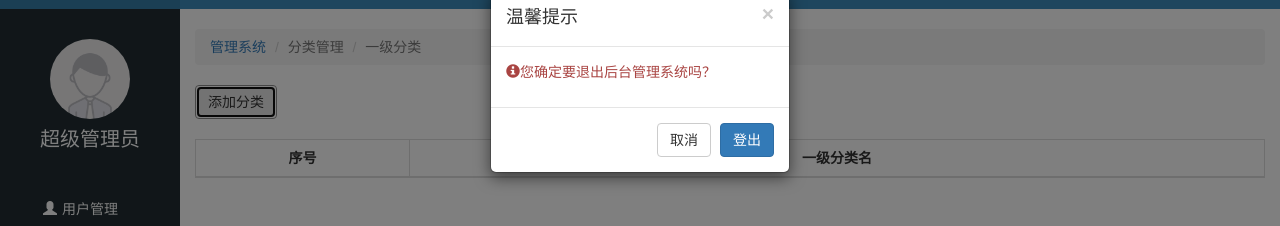
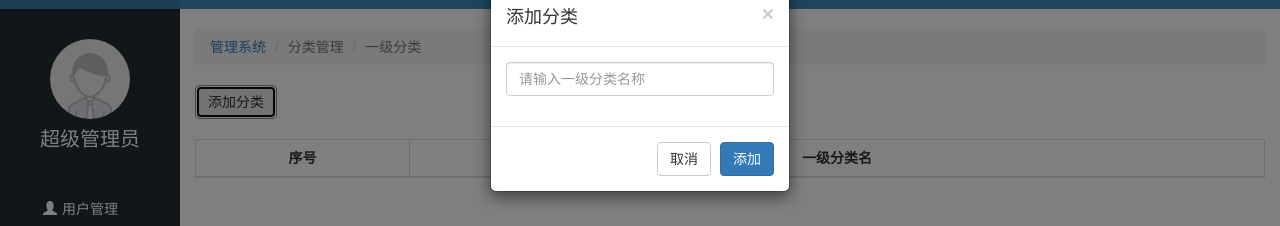
Before and after one commit to pinkstorm/letao, a website: page public/back/first.html in a window 1280 px wide. Both pictures are taken after a click on the button "添加分类". Shown: the part 41-267 px from the top of the page. Drawn offline with Linux system fonts and the light colour scheme; no server answers.

Commit message:
一级分类-添加分类完成

```diff
--- a/public/back/first.html
+++ b/public/back/first.html
@@ -92,17 +92,23 @@
 <div class="modal fade" id="addFitst">
   <div class="modal-dialog modal-sm">
     <div class="modal-content">
+      <form id="form">
         <div class="modal-header">
           <button type="button" class="close" data-dismiss="modal"><span>&times;</span></button>
-        <h4 class="modal-title">温馨提示</h4>
+          <h4 class="modal-title">添加分类</h4>
         </div>
         <div class="modal-body">
-        <p class="red"><i class="glyphicon glyphicon-info-sign"></i>您确定要退出后台管理系统吗？</p>
+
+            <div class="form-group">
+              <input type="text" name="categoryName" class="form-control" placeholder="请输入一级分类名称">
+            </div>
+
         </div>
         <div class="modal-footer">
           <button type="button" class="btn btn-default" data-dismiss="modal">取消</button>
-        <button type="button" class="btn btn-primary btn-logOut">登出</button>
+          <button type="submit" class="btn btn-primary btn-addCategory">添加</button>
         </div>
+      </form>
     </div>
   </div>
 </div>
--- a/public/back/js/first.js
+++ b/public/back/js/first.js
@@ -44,4 +44,52 @@ $(function () {
   $('.btn-add').click(function () {
     $('#addFitst').modal('show');
   })
+
+  //3.表单校验功能
+  $('#form').bootstrapValidator({
+    //2. 指定校验时的图标显示，默认是bootstrap风格
+    feedbackIcons: {
+      valid: 'glyphicon glyphicon-ok',
+      invalid: 'glyphicon glyphicon-remove',
+      validating: 'glyphicon glyphicon-refresh'
+    },
+    //3.指定校验字段
+    fields: {
+      categoryName: {
+          validators: {
+              notEmpty: {
+                message: "请输入一级分类"
+              }
+          }
+      }
+    }
+
+  });
+
+  //4.注册表单校验成功事件
+  $("#form").on('success.form.bv', function (e) {
+    e.preventDefault();
+    //使用ajax提交逻辑
+    //获取表单数据,传递给后台修改数据库
+    $.ajax({
+      type: 'post',
+      url: '/category/addTopCategory',
+      data: $('#form').serialize(),
+      dataType: 'json',
+      success: function (info) {
+        console.log(info);
+        if( info.success ) {
+          //1.关闭模态框
+          $('#addFitst').modal('hide');
+          //2.重新渲染第一屏
+          currentPage = 1;
+          render(currentPage);
+          //3.清空模态框中表单的内容及校验状态(传true)
+          $('#form').data('bootstrapValidator').resetForm(true);
+        }
+      }
+    })
+
+
+  });
 })
```
Lines whose indentation alone changed are shown as unchanged.
